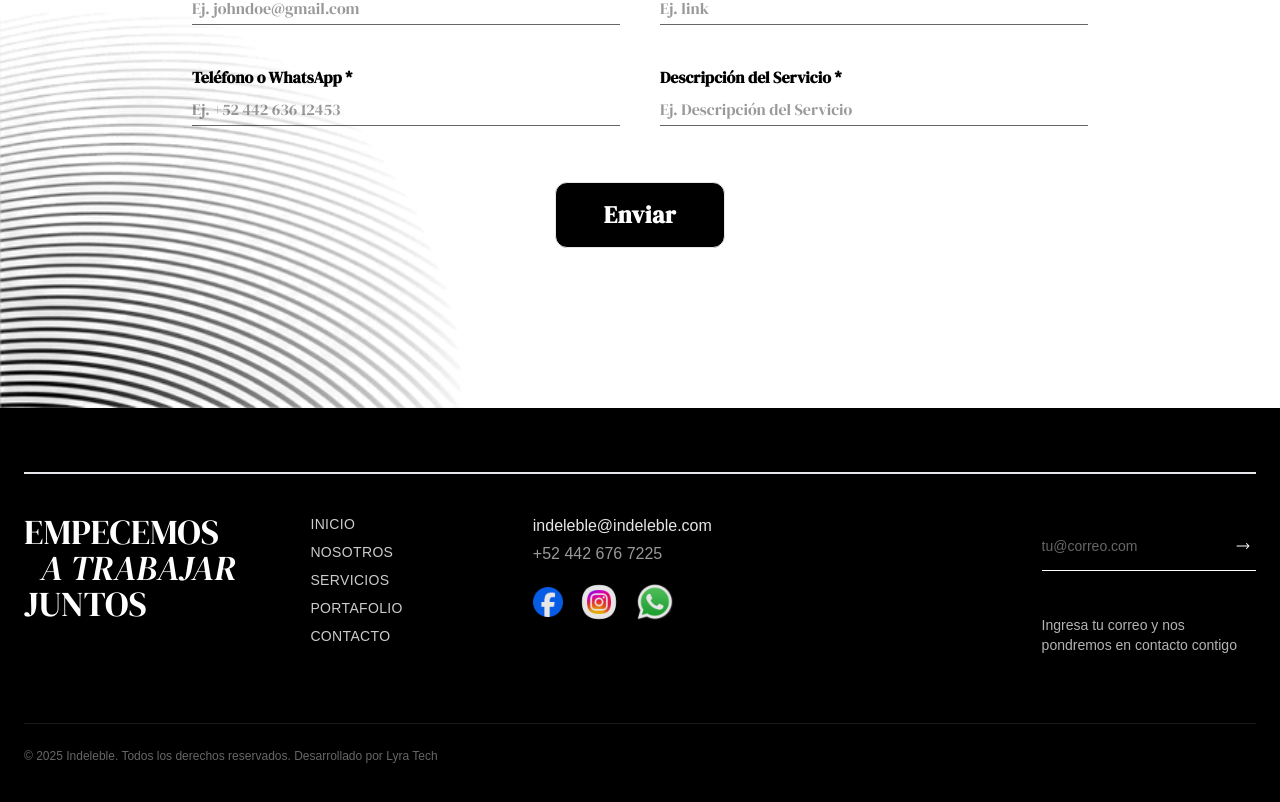
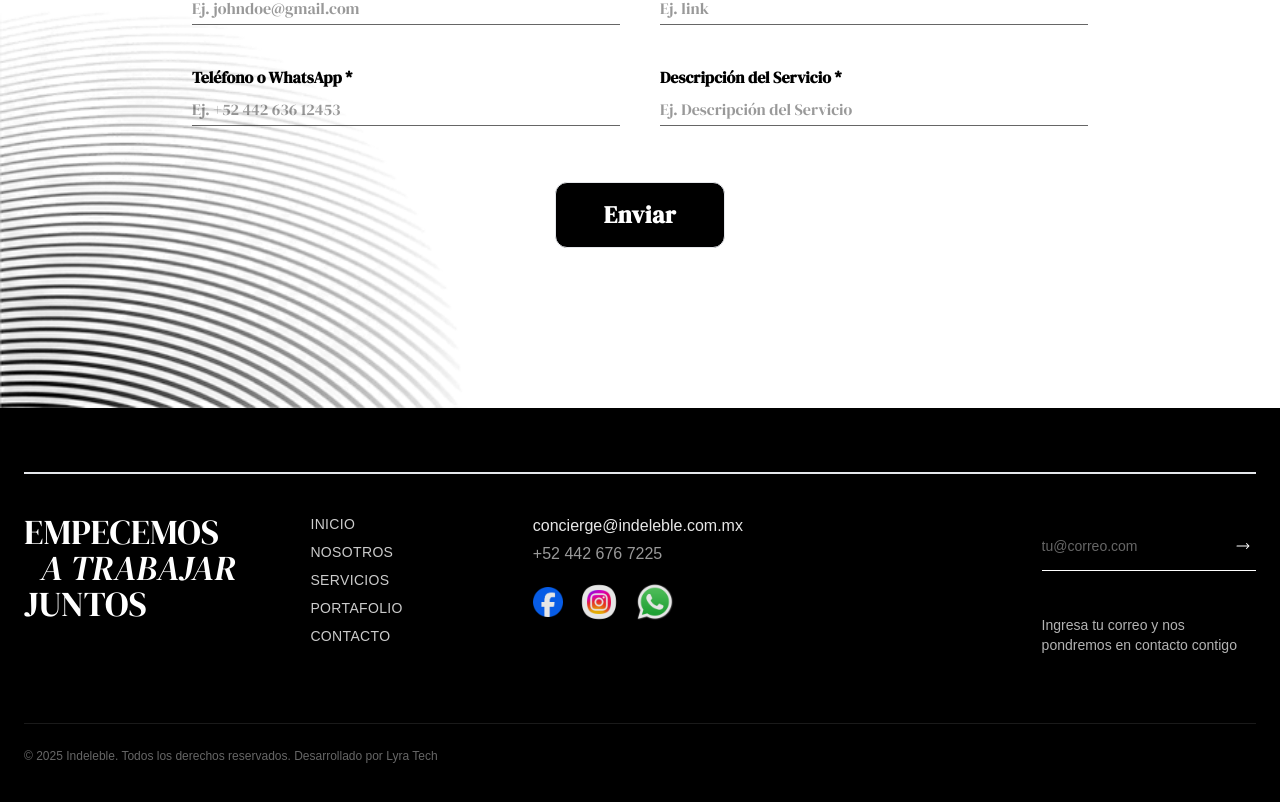
Before and after one commit to lyra-tc/indeleble, a Next.js app: page /en/formulario in a window 1280 px wide. Shown: the part 1209-2011 px from the top of the page. Built offline with nearby package versions, Linux system fonts and the light colour scheme; grey boxes are pictures that could not be loaded.

Commit message:
Hot fix - changed email footer

```diff
--- a/src/components/Footer/index.tsx
+++ b/src/components/Footer/index.tsx
@@ -76,10 +76,10 @@ function Footer() {
                     <div className="space-y-4 flex flex-col items-center text-center md:text-left md:items-start">
                         <div className="space-y-1">
                             <a
-                                href="mailto:indeleble@indeleble.com" target="_blank"
+                                href="mailto:concierge@indeleble.com.mx" target="_blank"
                                 className="block text-white/90 hover:text-white transition-colors break-all"
                             >
-                                indeleble@indeleble.com
+                                concierge@indeleble.com.mx
                             </a>
                             <a
                                 href="tel:+524426767225" target="_blank"
```
